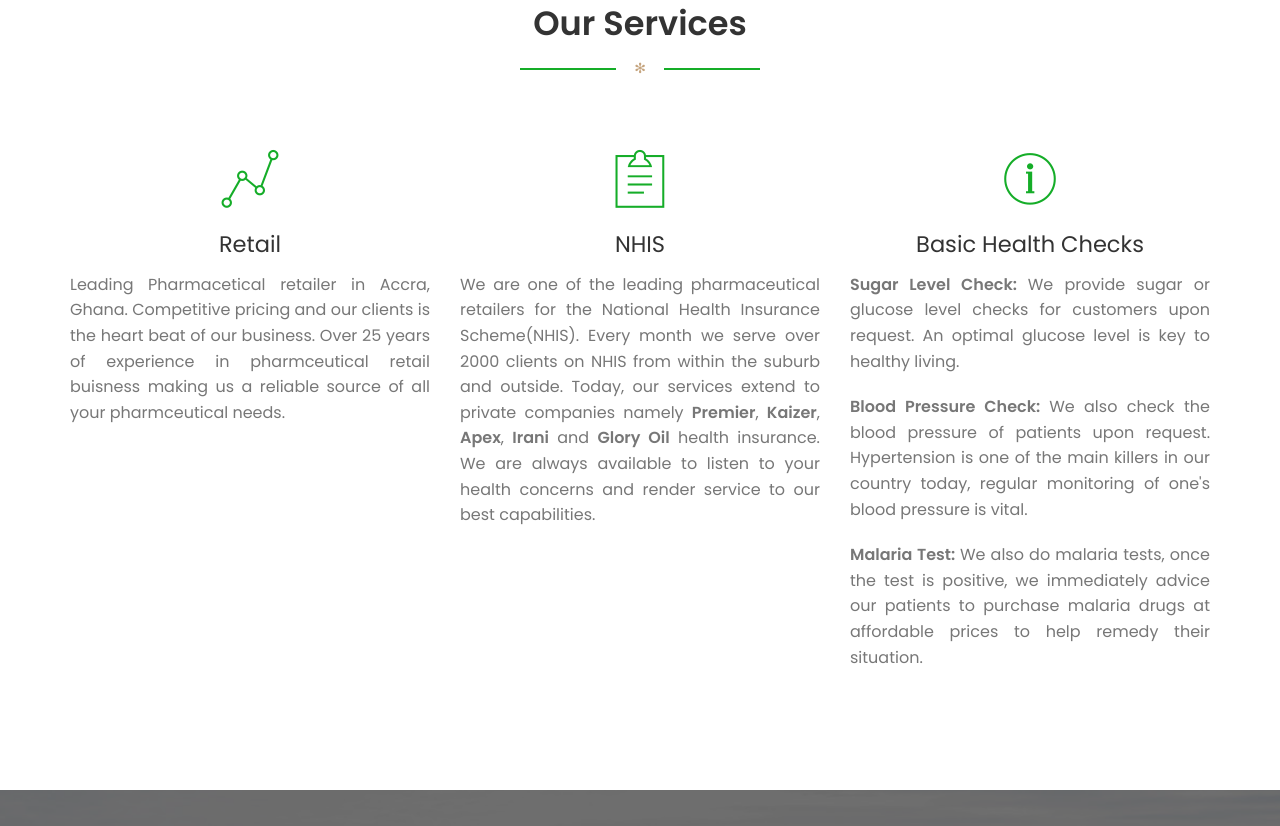
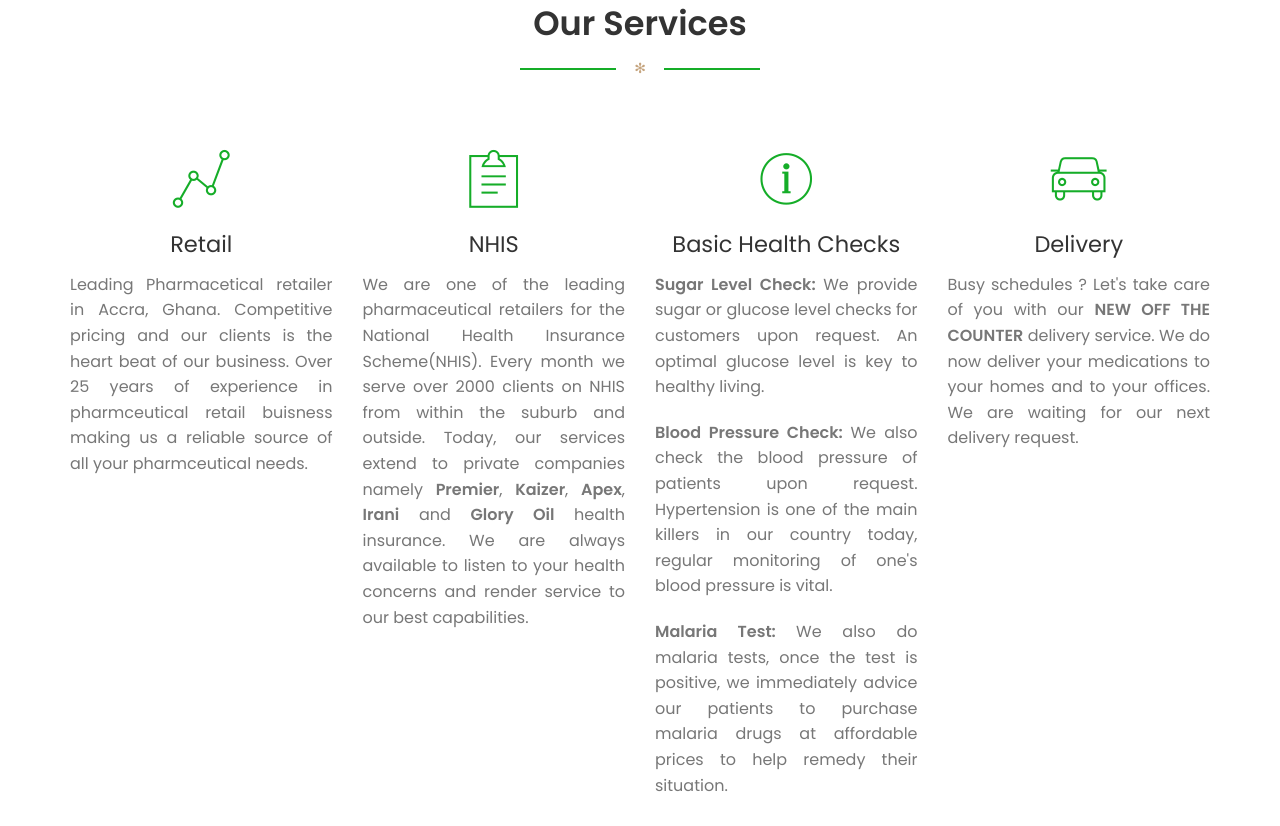
Before and after one commit to freddyflo/freddyflo.github.io, a website: page index.html in a window 1280 px wide. Shown: the part 914-1740 px from the top of the page. Drawn offline with nearby package versions, Linux system fonts and the light colour scheme; some packages are replaced by stand-ins of ours; a web font is replaced by a local one.

Commit message:
delivery updates

```diff
--- a/assets/views/home.html
+++ b/assets/views/home.html
@@ -8,7 +8,7 @@
                 </div>
             </div>
             <div class="row">
-                <div class="col-md-4">
+                <div class="col-md-3">
                     <div class="info-icon">
                         <div class="icon text-green">
                             <i class="pe-7s-graph1"></i>
@@ -17,7 +17,7 @@
                         <p class="description">Leading Pharmacetical retailer in Accra, Ghana. Competitive pricing and our clients is the  heart beat of our business. Over 25 years of experience in pharmceutical retail buisness making us a reliable source of all your pharmceutical needs. </p>
                     </div>
                 </div>
-                <div class="col-md-4">
+                <div class="col-md-3">
                     <div class="info-icon">
                         <div class="icon text-green">
                             <i class="pe-7s-note2"></i>
@@ -37,7 +37,7 @@
                     </div>
                 </div>
 -->
-                <div class="col-md-4">
+                <div class="col-md-3">
                     <div class="info-icon">
                         <div class="icon text-green">
                             <i class="pe-7s-info"></i>
@@ -50,17 +50,17 @@
                     </div>
                 </div>
 
-       <!--         <div class="col-md-3">
+                <div class="col-md-3">
                     <div class="info-icon">
                         <div class="icon text-green">
                             <i class="pe-7s-car"></i>
                         </div>
                         <h3>Delivery</h3>
-                        <p class="description"> Busy schedules ? Let's take of you with our <b>NEW OFF THE COUNTER</b> delivery services. We do now delivery your medications to your door steps or even in your office. We are waiting for our next delivery request.</p>
+                        <p class="description"> Busy schedules ? Let's take care of you with our <b>NEW OFF THE COUNTER</b> delivery service. We do now deliver your medications to your homes and to your offices. We are waiting for our next delivery request.</p>
 
 
                     </div>
-                </div>-->
+                </div>
             </div>
         </div>
     </div>
@@ -68,7 +68,7 @@
 
     <div class="section section-our-team-freebie">
         <div class="parallax filter filter-color-black">
-            <div class="image" style="background-image:url('assets/img/header-2.jpeg')">
+            <div class="image" style="background-image:url('assets/img/carousel/insurance.jpg')">
             </div>
             <div class="container">
                 <div class="content">
```
Also changed, not shown: assets/views/contact.html (+1 -0 lines).
